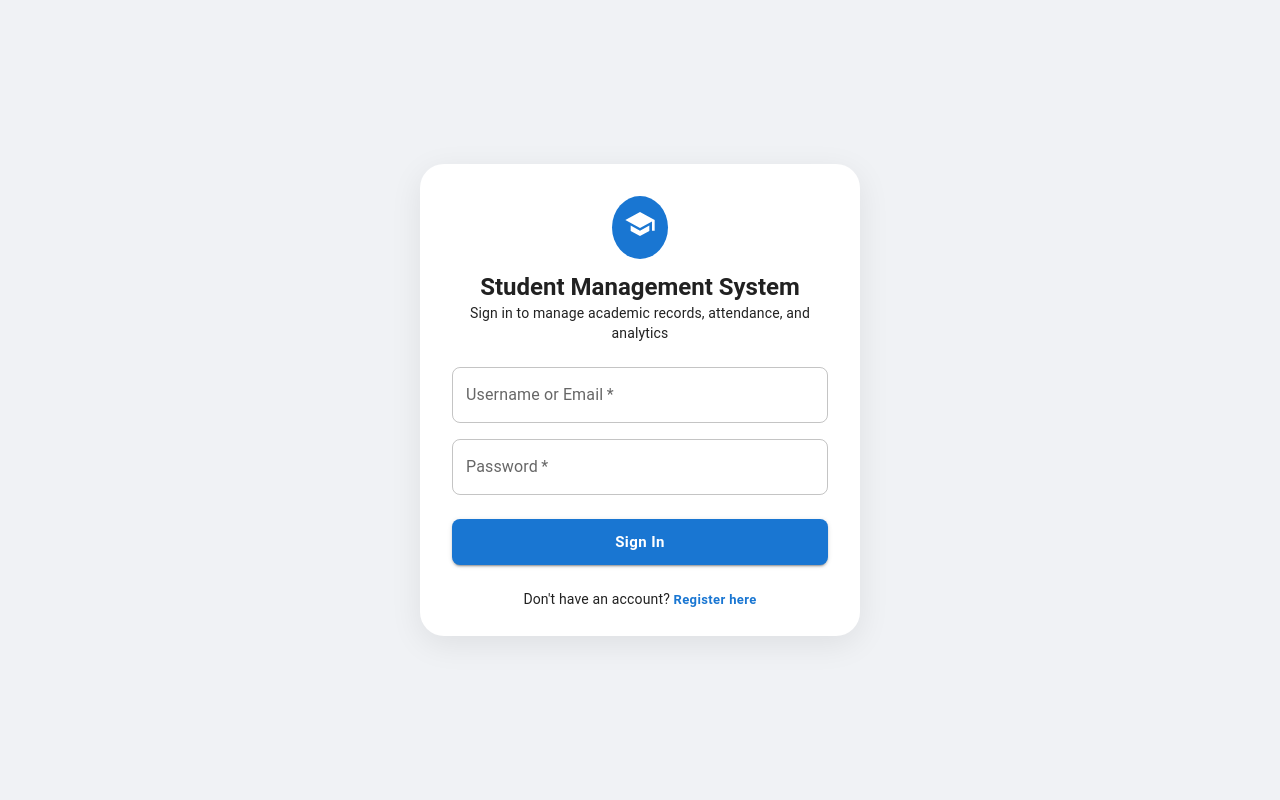
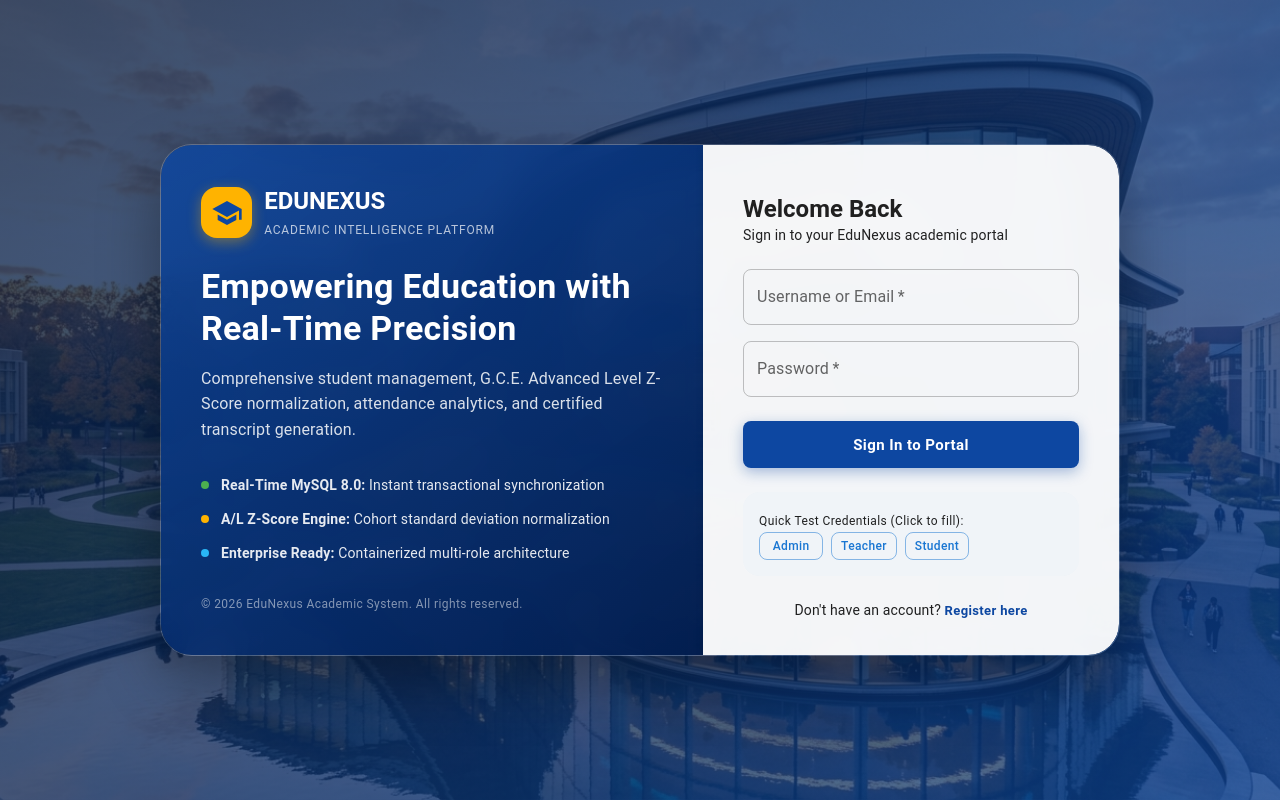
Before and after one commit to reezmahanan/Student-Management-System, a React app in the folder frontend/: page /login in a window 1280 px wide. Built offline with nearby package versions, Linux system fonts and the light colour scheme; no server answers; the HTML template or start-up script is replaced by a standard one.

Commit message:
Add bespoke EduNexus campus background image and glassmorphic UI across Login, Register, and Dashboard

```diff
--- a/frontend/src/pages/Dashboard.jsx
+++ b/frontend/src/pages/Dashboard.jsx
@@ -26,6 +26,7 @@ import AttachMoneyIcon from '@mui/icons-material/AttachMoney';
 import WarningAmberIcon from '@mui/icons-material/WarningAmber';
 import ArrowForwardIcon from '@mui/icons-material/ArrowForward';
 import PictureAsPdfIcon from '@mui/icons-material/PictureAsPdf';
+import SchoolIcon from '@mui/icons-material/School';
 import { useNavigate } from 'react-router-dom';
 import {
   BarChart,
@@ -103,26 +104,67 @@ export default function Dashboard() {
 
   return (
     <Box>
-      <Box sx={{ display: 'flex', justifyContent: 'space-between', alignItems: 'center', mb: 3 }}>
-        <div>
-          <Typography variant="h4" fontWeight={700}>
+      {/* Hero Welcome Banner with Unique Campus Background */}
+      <Card
+        sx={{
+          mb: 3.5,
+          borderRadius: 3,
+          overflow: 'hidden',
+          backgroundImage: `linear-gradient(90deg, rgba(8, 28, 64, 0.92) 0%, rgba(13, 71, 161, 0.8) 55%, rgba(13, 71, 161, 0.45) 100%), url('/edunexus-bg.jpg')`,
+          backgroundSize: 'cover',
+          backgroundPosition: 'center',
+          color: '#fff',
+          boxShadow: '0 12px 36px rgba(13, 71, 161, 0.25)',
+        }}
+      >
+        <CardContent sx={{ p: { xs: 3, md: 3.5 } }}>
+          <Grid container alignItems="center" spacing={2}>
+            <Grid item xs={12} md={8}>
+              <Box
+                sx={{
+                  display: 'inline-flex',
+                  alignItems: 'center',
+                  gap: 1,
+                  bgcolor: 'rgba(255, 179, 0, 0.2)',
+                  px: 1.5,
+                  py: 0.5,
+                  borderRadius: 1.5,
+                  mb: 1.5,
+                  border: '1px solid rgba(255, 179, 0, 0.4)',
+                }}
+              >
+                <SchoolIcon sx={{ color: '#ffb300', fontSize: 18 }} />
+                <Typography variant="caption" sx={{ color: '#ffb300', fontWeight: 700, letterSpacing: 0.8 }}>
+                  EDUNEXUS ACADEMIC SYSTEM • LIVE REPOSITORY
+                </Typography>
+              </Box>
+              <Typography variant="h4" fontWeight={800} sx={{ mb: 1, color: '#fff' }}>
                 Academic Intelligence Dashboard
               </Typography>
-          <Typography variant="body2" color="text.secondary">
-            EduNexus • Institutional Performance, Student Analytics & Early Intervention
+              <Typography variant="body2" sx={{ color: 'rgba(255, 255, 255, 0.85)', maxWidth: 620, lineHeight: 1.6 }}>
+                Real-time MySQL 8.0 synchronization, G.C.E. Advanced Level Z-Score analysis, automated attendance tracking, and early warning analytics.
               </Typography>
-        </div>
-
+            </Grid>
+            <Grid item xs={12} md={4} sx={{ display: 'flex', justifyContent: { xs: 'flex-start', md: 'flex-end' }, gap: 1.5 }}>
               <Button
                 variant="contained"
-          color="error"
                 startIcon={<PictureAsPdfIcon />}
                 onClick={downloadStudentsPdf}
-          sx={{ bgcolor: '#d32f2f' }}
+                sx={{
+                  bgcolor: '#d32f2f',
+                  fontWeight: 700,
+                  px: 2.5,
+                  py: 1.2,
+                  boxShadow: '0 4px 14px rgba(211, 47, 47, 0.4)',
+                  '&:hover': { bgcolor: '#b71c1c' },
+                }}
               >
                 Export Registry PDF
               </Button>
-      </Box>
+            </Grid>
+          </Grid>
+        </CardContent>
+      </Card>
 
       {error && (
         <Alert severity="warning" sx={{ mb: 3 }}>
--- a/frontend/src/pages/Login.jsx
+++ b/frontend/src/pages/Login.jsx
@@ -43,29 +43,116 @@ export default function Login() {
         display: 'flex',
         alignItems: 'center',
         justifyContent: 'center',
-        bgcolor: '#f0f2f5',
-        p: 2,
+        backgroundImage: `linear-gradient(135deg, rgba(8, 28, 64, 0.78) 0%, rgba(13, 71, 161, 0.72) 100%), url('/edunexus-bg.jpg')`,
+        backgroundSize: 'cover',
+        backgroundPosition: 'center',
+        backgroundAttachment: 'fixed',
+        p: { xs: 2, sm: 4 },
       }}
     >
-      <Card sx={{ maxWidth: 440, width: '100%', borderRadius: 3, boxShadow: '0 8px 32px rgba(0,0,0,0.08)' }}>
-        <CardContent sx={{ p: 4 }}>
-          <Box sx={{ display: 'flex', flexDirection: 'column', alignItems: 'center', mb: 3 }}>
       <Box
         sx={{
-                bgcolor: 'primary.main',
+          display: 'flex',
+          maxWidth: 960,
+          width: '100%',
+          borderRadius: 4,
+          overflow: 'hidden',
+          boxShadow: '0 24px 60px rgba(0, 0, 0, 0.35)',
+          border: '1px solid rgba(255, 255, 255, 0.2)',
+        }}
+      >
+        {/* Left Branding Showcase (Hidden on Mobile) */}
+        <Box
+          sx={{
+            display: { xs: 'none', md: 'flex' },
+            flexDirection: 'column',
+            justifyContent: 'space-between',
+            flex: 1,
+            p: 5,
+            background: 'linear-gradient(145deg, rgba(13, 71, 161, 0.85) 0%, rgba(1, 28, 77, 0.92) 100%)',
+            backdropFilter: 'blur(12px)',
             color: '#fff',
-                p: 1.5,
-                borderRadius: '50%',
-                mb: 1.5,
+          }}
+        >
+          <Box>
+            <Box sx={{ display: 'flex', alignItems: 'center', gap: 1.5, mb: 3 }}>
+              <Box
+                sx={{
+                  bgcolor: '#ffb300',
+                  color: '#0d47a1',
+                  p: 1.2,
+                  borderRadius: 2,
+                  display: 'flex',
+                  alignItems: 'center',
+                  boxShadow: '0 4px 14px rgba(255, 179, 0, 0.4)',
                 }}
               >
                 <SchoolIcon sx={{ fontSize: 32 }} />
               </Box>
-            <Typography variant="h5" fontWeight={700} align="center">
-              Student Management System
+              <Box>
+                <Typography variant="h5" fontWeight={800} letterSpacing={1.2}>
+                  EDUNEXUS
                 </Typography>
-            <Typography variant="body2" color="text.secondary" align="center">
-              Sign in to manage academic records, attendance, and analytics
+                <Typography variant="caption" sx={{ color: 'rgba(255,255,255,0.7)', letterSpacing: 0.8 }}>
+                  ACADEMIC INTELLIGENCE PLATFORM
+                </Typography>
+              </Box>
+            </Box>
+
+            <Typography variant="h4" fontWeight={700} sx={{ lineHeight: 1.25, mb: 2 }}>
+              Empowering Education with Real-Time Precision
+            </Typography>
+
+            <Typography variant="body1" sx={{ color: 'rgba(255,255,255,0.85)', mb: 4, lineHeight: 1.6 }}>
+              Comprehensive student management, G.C.E. Advanced Level Z-Score normalization, attendance analytics, and certified transcript generation.
+            </Typography>
+
+            <Box sx={{ display: 'flex', flexDirection: 'column', gap: 1.8 }}>
+              <Box sx={{ display: 'flex', alignItems: 'center', gap: 1.5 }}>
+                <Box sx={{ width: 8, height: 8, borderRadius: '50%', bgcolor: '#4caf50' }} />
+                <Typography variant="body2" sx={{ color: 'rgba(255,255,255,0.9)' }}>
+                  <strong>Real-Time MySQL 8.0:</strong> Instant transactional synchronization
+                </Typography>
+              </Box>
+              <Box sx={{ display: 'flex', alignItems: 'center', gap: 1.5 }}>
+                <Box sx={{ width: 8, height: 8, borderRadius: '50%', bgcolor: '#ffb300' }} />
+                <Typography variant="body2" sx={{ color: 'rgba(255,255,255,0.9)' }}>
+                  <strong>A/L Z-Score Engine:</strong> Cohort standard deviation normalization
+                </Typography>
+              </Box>
+              <Box sx={{ display: 'flex', alignItems: 'center', gap: 1.5 }}>
+                <Box sx={{ width: 8, height: 8, borderRadius: '50%', bgcolor: '#29b6f6' }} />
+                <Typography variant="body2" sx={{ color: 'rgba(255,255,255,0.9)' }}>
+                  <strong>Enterprise Ready:</strong> Containerized multi-role architecture
+                </Typography>
+              </Box>
+            </Box>
+          </Box>
+
+          <Typography variant="caption" sx={{ color: 'rgba(255,255,255,0.5)', pt: 4 }}>
+            © 2026 EduNexus Academic System. All rights reserved.
+          </Typography>
+        </Box>
+
+        {/* Right Login Form */}
+        <Card
+          sx={{
+            flex: { xs: 1, md: 0.9 },
+            borderRadius: 0,
+            background: 'rgba(255, 255, 255, 0.95)',
+            backdropFilter: 'blur(16px)',
+            display: 'flex',
+            flexDirection: 'column',
+            justifyContent: 'center',
+          }}
+        >
+          <CardContent sx={{ p: { xs: 3.5, sm: 5 } }}>
+            <Box sx={{ mb: 3 }}>
+              <Typography variant="h5" fontWeight={800} color="#0d47a1">
+                Welcome Back
+              </Typography>
+              <Typography variant="body2" color="text.secondary">
+                Sign in to your EduNexus academic portal
               </Typography>
             </Box>
 
@@ -97,11 +184,50 @@ export default function Login() {
                 fullWidth
                 size="large"
                 disabled={loading}
-              sx={{ py: 1.2, fontWeight: 600 }}
+                sx={{
+                  py: 1.3,
+                  fontWeight: 700,
+                  bgcolor: '#0d47a1',
+                  '&:hover': { bgcolor: '#082a63' },
+                  boxShadow: '0 4px 14px rgba(13, 71, 161, 0.35)',
+                }}
               >
-              {loading ? 'Signing In...' : 'Sign In'}
+                {loading ? 'Signing In...' : 'Sign In to Portal'}
               </Button>
             </form>
+
+            {/* Quick Demo Credentials */}
+            <Box sx={{ mt: 3, p: 2, bgcolor: '#f0f4f8', borderRadius: 2 }}>
+              <Typography variant="caption" color="text.secondary" fontWeight={600} display="block" sx={{ mb: 1 }}>
+                Quick Test Credentials (Click to fill):
+              </Typography>
+              <Box sx={{ display: 'flex', gap: 1, flexWrap: 'wrap' }}>
+                <Button
+                  size="small"
+                  variant="outlined"
+                  onClick={() => { setUsername('admin'); setPassword('admin123'); }}
+                  sx={{ textTransform: 'none', fontSize: '0.75rem', py: 0.3 }}
+                >
+                  Admin
+                </Button>
+                <Button
+                  size="small"
+                  variant="outlined"
+                  onClick={() => { setUsername('teacher'); setPassword('teacher123'); }}
+                  sx={{ textTransform: 'none', fontSize: '0.75rem', py: 0.3 }}
+                >
+                  Teacher
+                </Button>
+                <Button
+                  size="small"
+                  variant="outlined"
+                  onClick={() => { setUsername('student'); setPassword('student123'); }}
+                  sx={{ textTransform: 'none', fontSize: '0.75rem', py: 0.3 }}
+                >
+                  Student
+                </Button>
+              </Box>
+            </Box>
 
             <Box sx={{ textAlign: 'center', mt: 3 }}>
               <Typography variant="body2" color="text.secondary">
@@ -110,7 +236,7 @@ export default function Login() {
                   variant="text"
                   size="small"
                   onClick={() => navigate('/register')}
-                sx={{ fontWeight: 700, p: 0, minWidth: 'auto', textTransform: 'none' }}
+                  sx={{ fontWeight: 700, p: 0, minWidth: 'auto', textTransform: 'none', color: '#0d47a1' }}
                 >
                   Register here
                 </Button>
@@ -119,5 +245,6 @@ export default function Login() {
           </CardContent>
         </Card>
       </Box>
+    </Box>
   );
 }
--- a/frontend/src/pages/Register.jsx
+++ b/frontend/src/pages/Register.jsx
@@ -85,12 +85,25 @@ export default function Register() {
         display: 'flex',
         alignItems: 'center',
         justifyContent: 'center',
-        bgcolor: '#f0f2f5',
+        backgroundImage: `linear-gradient(135deg, rgba(8, 28, 64, 0.78) 0%, rgba(13, 71, 161, 0.72) 100%), url('/edunexus-bg.jpg')`,
+        backgroundSize: 'cover',
+        backgroundPosition: 'center',
+        backgroundAttachment: 'fixed',
         py: 4,
         px: 2,
       }}
     >
-      <Card sx={{ maxWidth: 520, width: '100%', borderRadius: 3, boxShadow: '0 8px 32px rgba(0,0,0,0.08)' }}>
+      <Card
+        sx={{
+          maxWidth: 540,
+          width: '100%',
+          borderRadius: 4,
+          boxShadow: '0 24px 60px rgba(0,0,0,0.35)',
+          background: 'rgba(255, 255, 255, 0.95)',
+          backdropFilter: 'blur(16px)',
+          border: '1px solid rgba(255, 255, 255, 0.25)',
+        }}
+      >
         <CardContent sx={{ p: 4 }}>
           <Box sx={{ display: 'flex', flexDirection: 'column', alignItems: 'center', mb: 3 }}>
             <Box
```
Also changed, not shown: frontend/public/edunexus-bg.jpg (added). Lines whose indentation alone changed are shown as unchanged.
